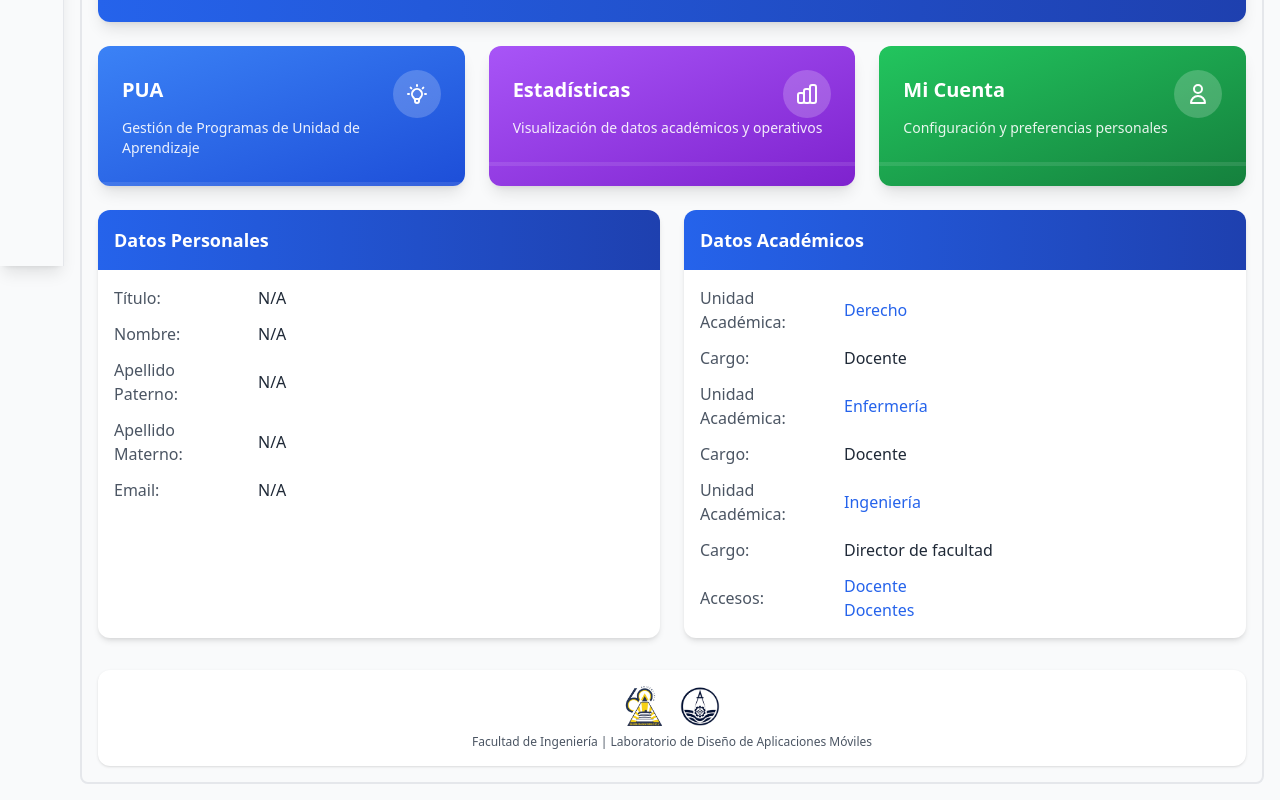
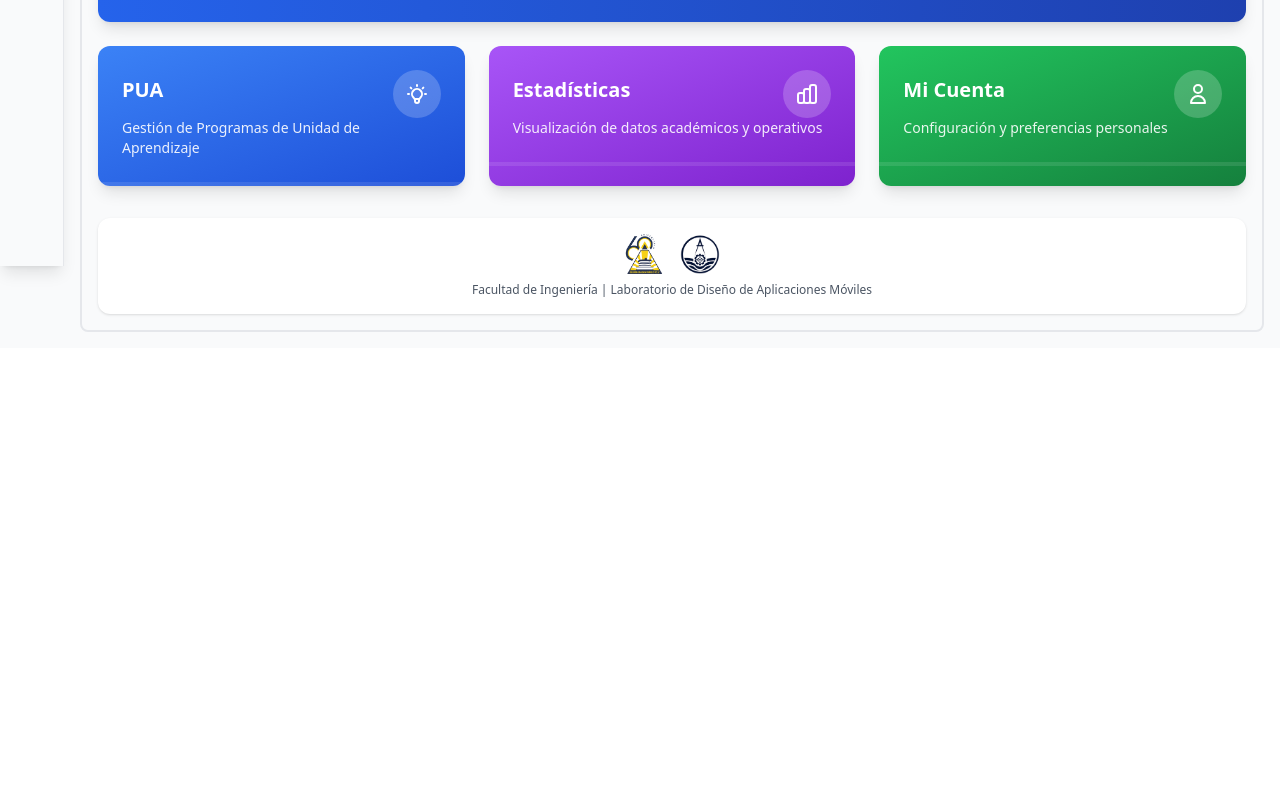
Before and after one commit to OskarAPP/PlaneacionPUA, a React (Vite) app in the folder frontend/: page /panelacceso in a window 1280 px wide. Shown: the part 534-1334 px from the top of the page. After the commit the page ends 882 px from the top, so only its background shows below. Built offline with nearby package versions, Linux system fonts and the light colour scheme.

Commit message:
Limpieza sin tarjetas extras
Limpieza sin tarjetas extras, eliminar las viejas tarjetas de datos transfiriendo todos los datos relevantes a la vista de perfil docente.

```diff
--- a/frontend/src/PanelAcceso.jsx
+++ b/frontend/src/PanelAcceso.jsx
@@ -434,47 +434,7 @@ const PanelAcceso = () => {
               </div>
             </div>
 
-            {/* Sección de Datos Personales y Académicos */}
-            <div className="grid grid-cols-1 md:grid-cols-2 gap-6 mb-8">
-              {/* Datos Personales */}
-              <div className="bg-white dark:bg-gray-900 rounded-xl shadow-md overflow-hidden">
-                <div className="p-4 bg-gradient-to-r from-blue-600 to-blue-800 dark:from-blue-900 dark:to-blue-700">
-                  <h2 className="text-lg font-semibold text-white">Datos Personales</h2>
-                </div>
-                <div className="p-4">
-                  <div className="space-y-3">
-                    <Row label="Título" value={docente?.prefijo || "N/A"} />
-                    <Row label="Nombre" value={docente?.nombre || "N/A"} />
-                    <Row label="Apellido Paterno" value={docente?.apellido_paterno || "N/A"} />
-                    <Row label="Apellido Materno" value={docente?.apellido_materno || "N/A"} />
-                    <Row label="Email" value={docente?.correo || "N/A"} />
-                  </div>
-                </div>
-              </div>
-
-              {/* Datos Académicos */}
-              <div className="bg-white dark:bg-gray-900 rounded-xl shadow-md overflow-hidden">
-                <div className="p-4 bg-gradient-to-r from-blue-600 to-blue-800 dark:from-blue-900 dark:to-blue-700">
-                  <h2 className="text-lg font-semibold text-white">Datos Académicos</h2>
-                </div>
-                <div className="p-4">
-                  <div className="space-y-3">
-                    <Row label="Unidad Académica" value={<Link href="#">Derecho</Link>} />
-                    <Row label="Cargo" value="Docente" />
-                    <Row label="Unidad Académica" value={<Link href="#">Enfermería</Link>} />
-                    <Row label="Cargo" value="Docente" />
-                    <Row label="Unidad Académica" value={<Link href="#">Ingeniería</Link>} />
-                    <Row label="Cargo" value="Director de facultad" />
-                    <Row label="Accesos" value={
-                      <>
-                        <Link href="#">Docente</Link><br />
-                        <Link href="#">Docentes</Link>
-                      </>
-                    } />
-                  </div>
-                </div>
-              </div>
-            </div>
+            {/* ...las tarjetas de Datos Personales y Datos Académicos han sido eliminadas... */}
           </div>
 
           {/* Footer */}
--- a/frontend/src/Perfil/PerfilUsuario.jsx
+++ b/frontend/src/Perfil/PerfilUsuario.jsx
@@ -291,7 +291,6 @@ const PerfilUsuario = () => {
             <div className="bg-white dark:bg-gradient-to-br dark:from-gray-900 dark:via-gray-800 dark:to-gray-900 rounded-2xl shadow-xl p-6 flex flex-col col-span-1 border border-gray-100 dark:border-gray-700 dark:shadow-2xl dark:shadow-purple-900/30" style={{minWidth: 320}}>
               <div className="flex items-center justify-between mb-4">
                 <div className="font-semibold text-lg text-gray-800 dark:text-white">DATOS ACADEMICOS</div>
-                <button className="bg-gray-100 dark:bg-gray-800 rounded px-3 py-1 text-gray-500 dark:text-gray-300 text-sm flex items-center gap-1"><i className="fa fa-pencil" /> Edit</button>
               </div>
               <div className="flex flex-col gap-2">
                 {/* Cargo */}
@@ -330,7 +329,7 @@ const PerfilUsuario = () => {
             {/* Materias impartidas */}
             <div className="bg-white dark:bg-gradient-to-br dark:from-gray-900 dark:via-gray-800 dark:to-gray-900 rounded-2xl shadow-xl p-6 flex flex-col col-span-1 border border-gray-100 dark:border-gray-700 dark:shadow-2xl dark:shadow-yellow-900/30" style={{minWidth: 320}}>
               <div className="flex items-center justify-between mb-4">
-                <div className="font-semibold text-lg text-gray-800 dark:text-white">Materias impartidas</div>
+                <div className="font-semibold text-lg text-gray-800 dark:text-white">MATERIAS IMPARTIDAS</div>
               </div>
               <div className="flex flex-col gap-2">
                 {materias.length > 0 ? (
```
